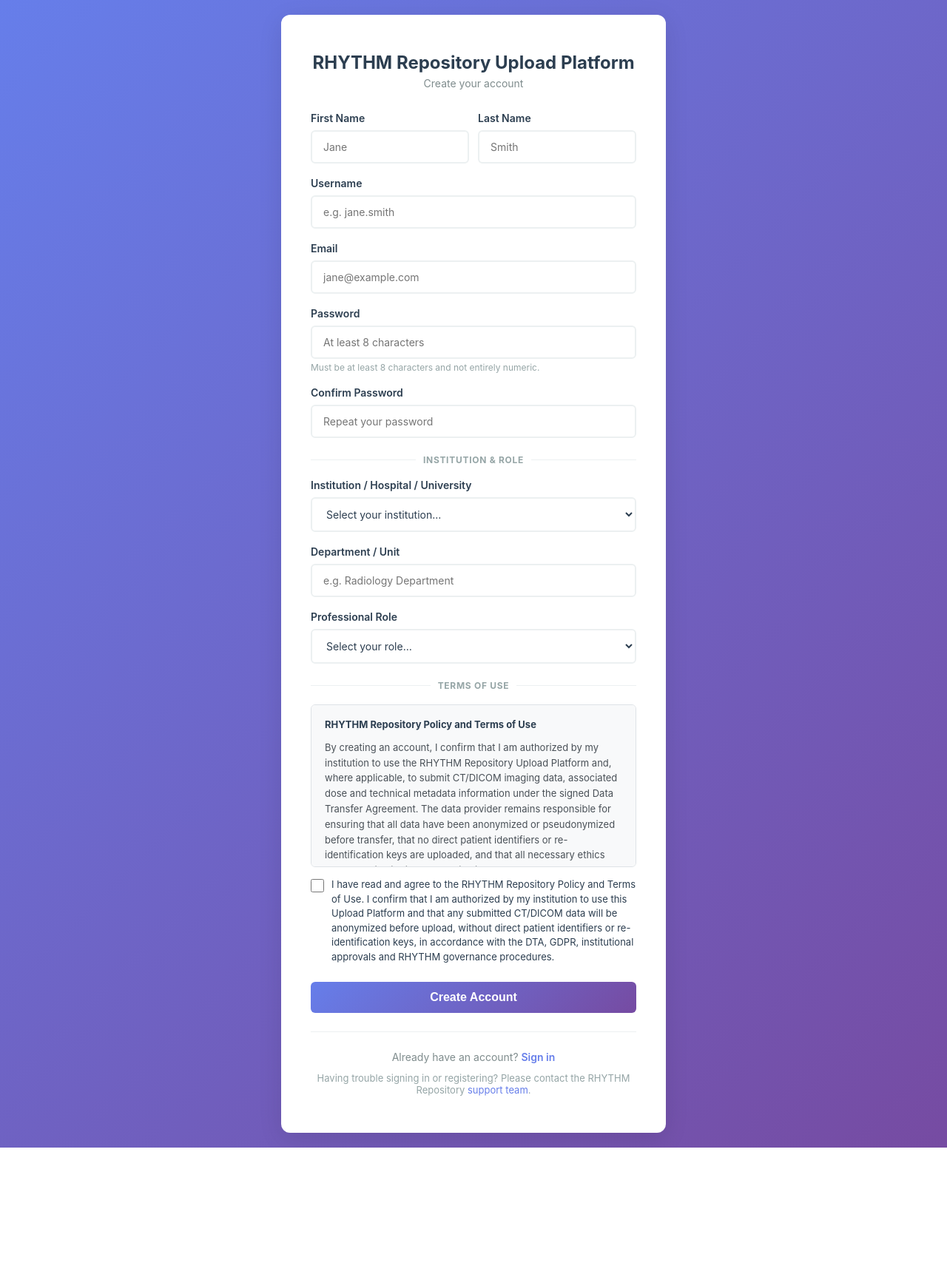
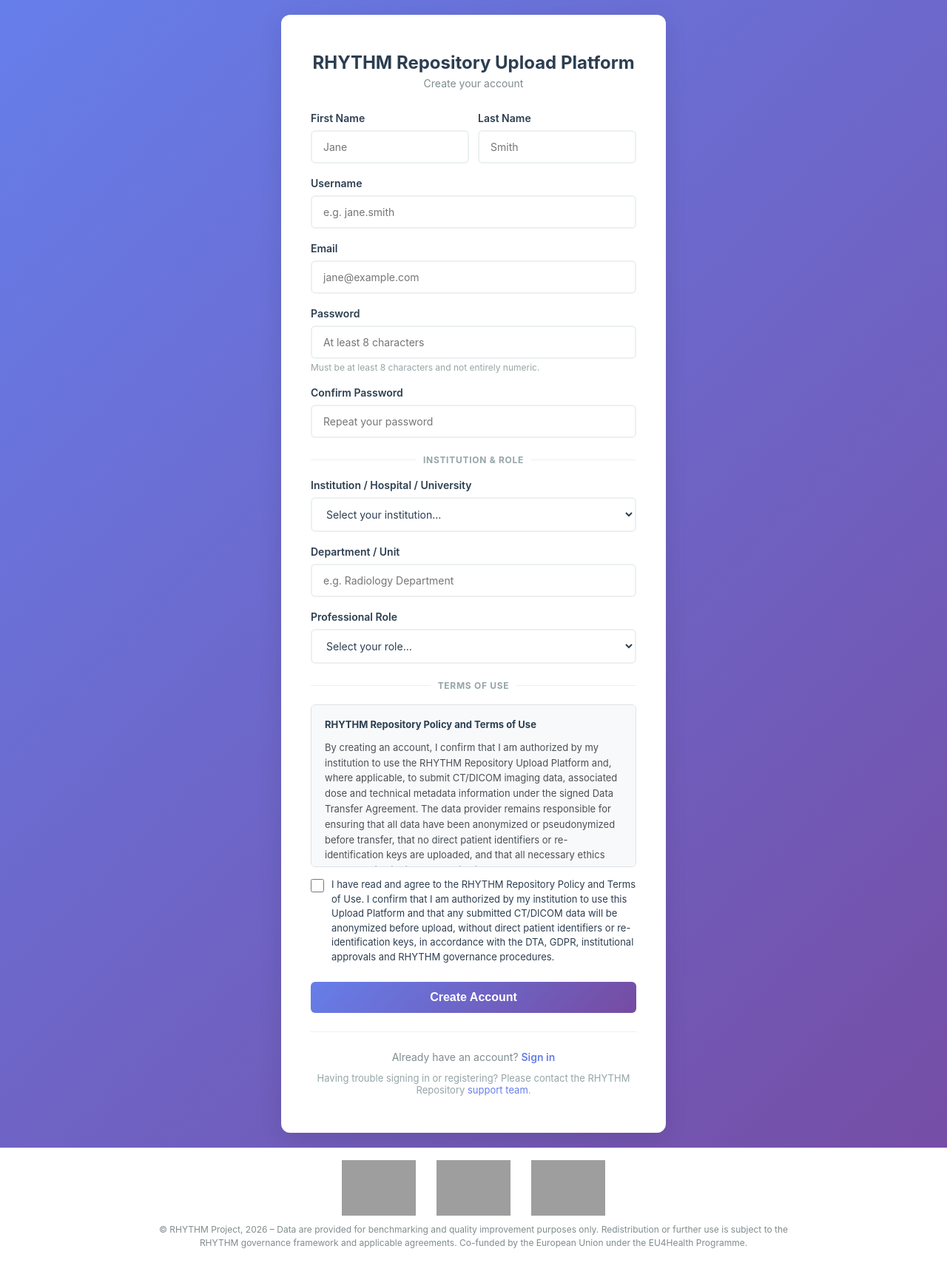
Before and after one commit to jsfakian/rhythm, a Django app: page /signup/ in a window 1280 px wide. Shown: the whole page at 74% size. Before the commit the page ends 1551 px from the top, so only its background shows below. Run offline with Django 5.2, Linux system fonts and the light colour scheme; data that the repository does not hold is empty; parts of the project's set-up code (start-up, migrations or seed data) failed here and were passed over; grey boxes are pictures that could not be loaded.

Commit message:
Add partner logos to footer and show footer on login/signup pages
Co-Authored-By: Claude Sonnet 5 <noreply@anthropic.com>

```diff
--- a/ct_upload_platform/templates/uploads/_footer.html
+++ b/ct_upload_platform/templates/uploads/_footer.html
@@ -1,13 +1,41 @@
 <style>
     .rhythm-footer {
-        padding: 14px 24px;
+        background: #ffffff;
+        border-top: 1px solid #e8ecef;
+        padding: 16px 24px 18px;
         text-align: center;
+    }
+    .rhythm-footer-logos {
+        display: flex;
+        justify-content: center;
+        align-items: center;
+        flex-wrap: wrap;
+        gap: 28px;
+        margin-bottom: 10px;
+    }
+    .rhythm-footer-logos img {
+        height: 75px;
+        width: auto;
+        display: block;
+    }
+    .rhythm-footer-logos img.rhythm-logo-mark {
+        height: 75px;
+    }
+    .rhythm-footer-text {
         font-size: 12px;
         line-height: 1.5;
         color: #7f8c8d;
-        background: transparent;
+        max-width: 900px;
+        margin: 0 auto;
     }
 </style>
 <footer class="rhythm-footer">
-    &copy; RHYTHM Project, 2026 &ndash; Data are provided for benchmarking and quality improvement purposes only. Redistribution or further use is subject to the RHYTHM governance framework and applicable agreements. Co-funded by the European Union under the EU4Health Programme
+    <div class="rhythm-footer-logos">
+        <a href="https://www.eibir.org/projects/rhythm/" target="_blank" rel="noopener noreferrer"><img class="rhythm-logo-mark" src="/media/image-rhythm.png" alt="RHYTHM - Radiation, Health, Safety &amp; Quality for Youth"></a>
+        <a href="https://medicalphysics.med.uoc.gr/medicalphysics/index_en.jsp" target="_blank" rel="noopener noreferrer"><img src="/media/image.png" alt="Department of Medical Physics, Faculty of Medicine, University of Crete"></a>
+        <a href="https://health.ec.europa.eu/funding/eu4health-programme-2021-2027-vision-healthier-european-union_en" target="_blank" rel="noopener noreferrer"><img src="/media/image-eu.png" alt="Co-funded by the European Union"></a>
+    </div>
+    <p class="rhythm-footer-text">
+        &copy; RHYTHM Project, 2026 &ndash; Data are provided for benchmarking and quality improvement purposes only. Redistribution or further use is subject to the RHYTHM governance framework and applicable agreements. Co-funded by the European Union under the EU4Health Programme.
+    </p>
 </footer>
--- a/ct_upload_platform/templates/uploads/signup.html
+++ b/ct_upload_platform/templates/uploads/signup.html
@@ -15,6 +15,12 @@
             font-family: -apple-system, BlinkMacSystemFont, "Segoe UI", Roboto, "Helvetica Neue", Arial, sans-serif;
             background: linear-gradient(135deg, #667eea 0%, #764ba2 100%);
             min-height: 100vh;
+            display: flex;
+            flex-direction: column;
+        }
+
+        .signup-page {
+            flex: 1;
             display: flex;
             align-items: center;
             justify-content: center;
@@ -285,6 +291,7 @@
     </style>
 </head>
 <body>
+    <div class="signup-page">
     <div class="signup-container">
         <div class="logo">
             <h1>RHYTHM Repository Upload Platform</h1>
@@ -460,6 +467,8 @@
             Having trouble signing in or registering? Please contact the RHYTHM Repository <a href="mailto:jstratak@gmail.com" style="color:#667eea; text-decoration:none;">support team</a>.
         </p>
     </div>
+    </div>
+{% include 'uploads/_footer.html' %}
 
     <script>
         const signupForm = document.getElementById('signupForm');
```
Also changed, not shown: ct_upload_platform/templates/uploads/login.html (+9 -0 lines).
